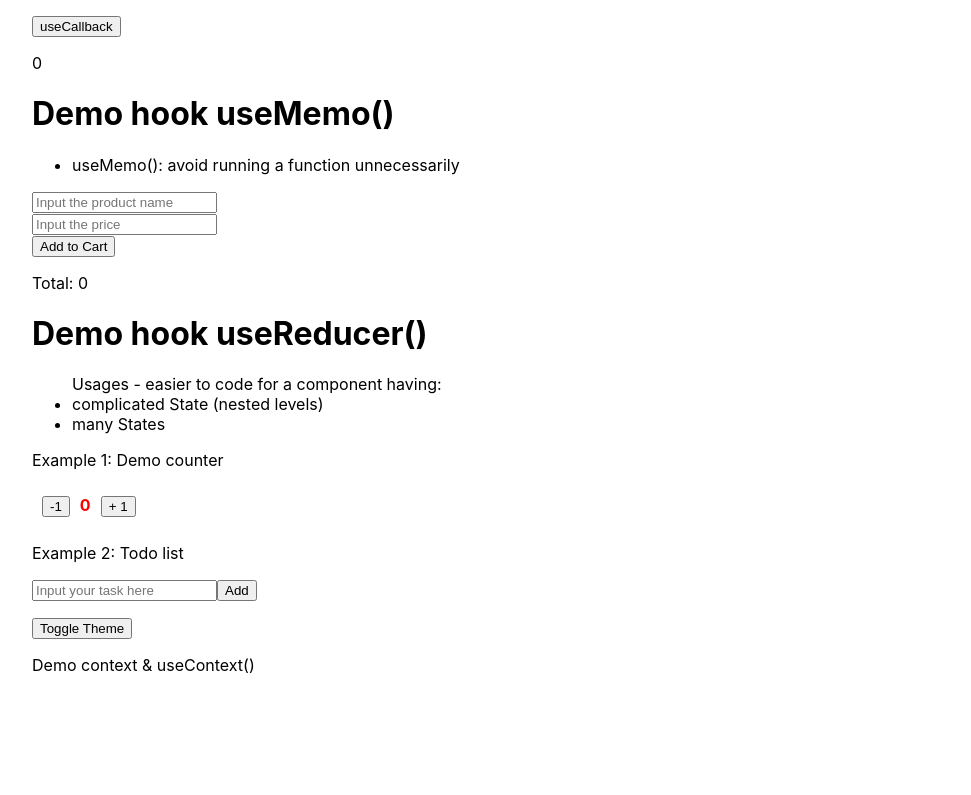
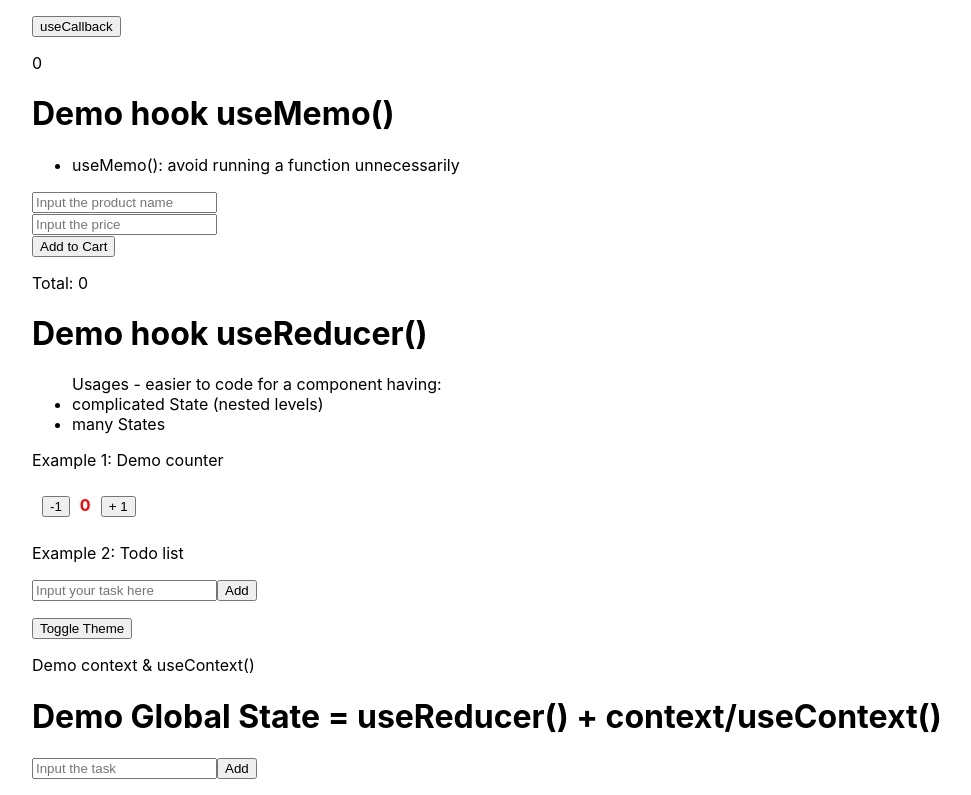
Before and after one commit to vobien/react-hook-demo, a React (Create React App) app: page / in a window 1280 px wide. Shown: the part 442-1237 px from the top of the page, without its empty margins (48-1019 px from the left). Before the commit the page ends 1133 px from the top, so only its background shows below. Built offline with nearby package versions, Linux system fonts and the light colour scheme.

Commit message:
demo global state = context/useContext + useReducer

```diff
--- a/src/App.js
+++ b/src/App.js
@@ -10,6 +10,8 @@ import DemoHookMemo from "./DemoHookMemo";
 import DemoUseReducer from "./DemoUseReducer";
 import ContentTheme from "./ContentTheme";
 import { ThemeContext } from "./ThemeContext";
+import DemoGlobalState from "./DemoGlobalState";
+import { StoreProvider } from "./store";
 
 function emitCommentEvent(id) {
   setInterval(() => {
@@ -56,6 +58,10 @@ function App() {
 
       <button onClick={themeContext.handleToggleTheme}>Toggle Theme</button>
       <ContentTheme />
+
+      <StoreProvider>
+        <DemoGlobalState />
+      </StoreProvider>
     </>
   );
 }
--- /dev/null
+++ b/src/DemoGlobalState.js
@@ -0,0 +1,30 @@
+import { useStore, actions } from "./store";
+
+function DemoGlobalState() {
+  const [state, dispatch] = useStore();
+  const { todoInput, todos } = state;
+
+  return (
+    <div>
+      <h1>Demo Global State = useReducer() + context/useContext()</h1>
+
+      <input
+        type="text"
+        name="todo"
+        value={todoInput}
+        placeholder="Input the task"
+        onChange={(e) => dispatch(actions.setTodoInput(e.target.value))}
+      />
+
+      <button onClick={() => dispatch(actions.addTodo(todoInput))}>Add</button>
+
+      <ul>
+        {todos?.map((task) => {
+          return <li key={task}>{task}</li>;
+        })}
+      </ul>
+    </div>
+  );
+}
+
+export default DemoGlobalState;
--- /dev/null
+++ b/src/store/Context.js
@@ -0,0 +1,5 @@
+import { createContext } from "react";
+
+const Context = createContext();
+
+export default Context;
--- /dev/null
+++ b/src/store/Provider.js
@@ -0,0 +1,14 @@
+import { useReducer } from "react";
+import Context from "./Context";
+import log from "./log";
+import reducer, { initalState } from "./reducer";
+
+function Provider({ children }) {
+  const [state, dispatch] = useReducer(log(reducer), initalState);
+
+  return (
+    <Context.Provider value={[state, dispatch]}>{children}</Context.Provider>
+  );
+}
+
+export default Provider;
--- /dev/null
+++ b/src/store/actions.js
@@ -0,0 +1,15 @@
+import { ADD_TODO, SET_TODO_INPUT } from "./constants";
+
+export const setTodoInput = (payload) => {
+  return {
+    type: SET_TODO_INPUT,
+    payload,
+  };
+};
+
+export const addTodo = (payload) => {
+  return {
+    type: ADD_TODO,
+    payload,
+  };
+};
--- /dev/null
+++ b/src/store/constants.js
@@ -0,0 +1,2 @@
+export const SET_TODO_INPUT = "set_todo_input";
+export const ADD_TODO = "add_todo";
--- /dev/null
+++ b/src/store/hooks.js
@@ -0,0 +1,7 @@
+import { useContext } from "react";
+import { StoreContext } from ".";
+
+export const useStore = () => {
+  const [state, dispatch] = useContext(StoreContext);
+  return [state, dispatch];
+};
--- /dev/null
+++ b/src/store/index.js
@@ -0,0 +1,4 @@
+export { default as StoreProvider } from "./Provider";
+export { default as StoreContext } from "./Context";
+export * from "./hooks";
+export * as actions from "./actions";
--- /dev/null
+++ b/src/store/log.js
@@ -0,0 +1,14 @@
+function log(reducer) {
+  return (state, action) => {
+    console.group(action.type);
+    console.log("Prev state: ", state);
+    console.log("Action: ", action);
+    const newState = reducer(state, action);
+    console.log("New state: ", newState);
+    console.groupEnd();
+
+    return newState;
+  };
+}
+
+export default log;
--- /dev/null
+++ b/src/store/reducer.js
@@ -0,0 +1,26 @@
+import { ADD_TODO, SET_TODO_INPUT } from "./constants";
+
+const initalState = {
+  todos: [],
+  todoInput: "",
+};
+
+const reducer = (state, action) => {
+  switch (action.type) {
+    case SET_TODO_INPUT:
+      return {
+        ...state,
+        todoInput: action.payload,
+      };
+    case ADD_TODO:
+      return {
+        ...state,
+        todos: [...state.todos, action.payload],
+      };
+    default:
+      throw Error("Invalid action ", action);
+  }
+};
+
+export { initalState };
+export default reducer;
```
